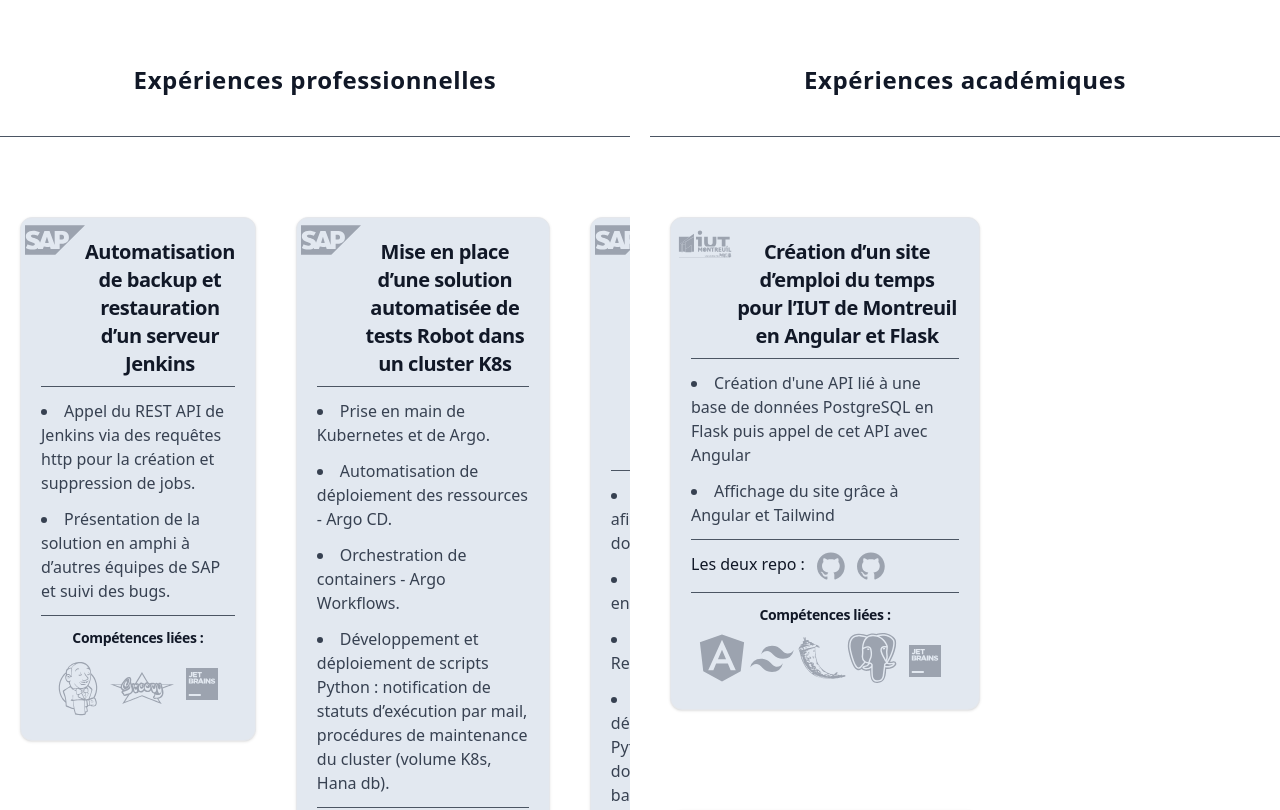
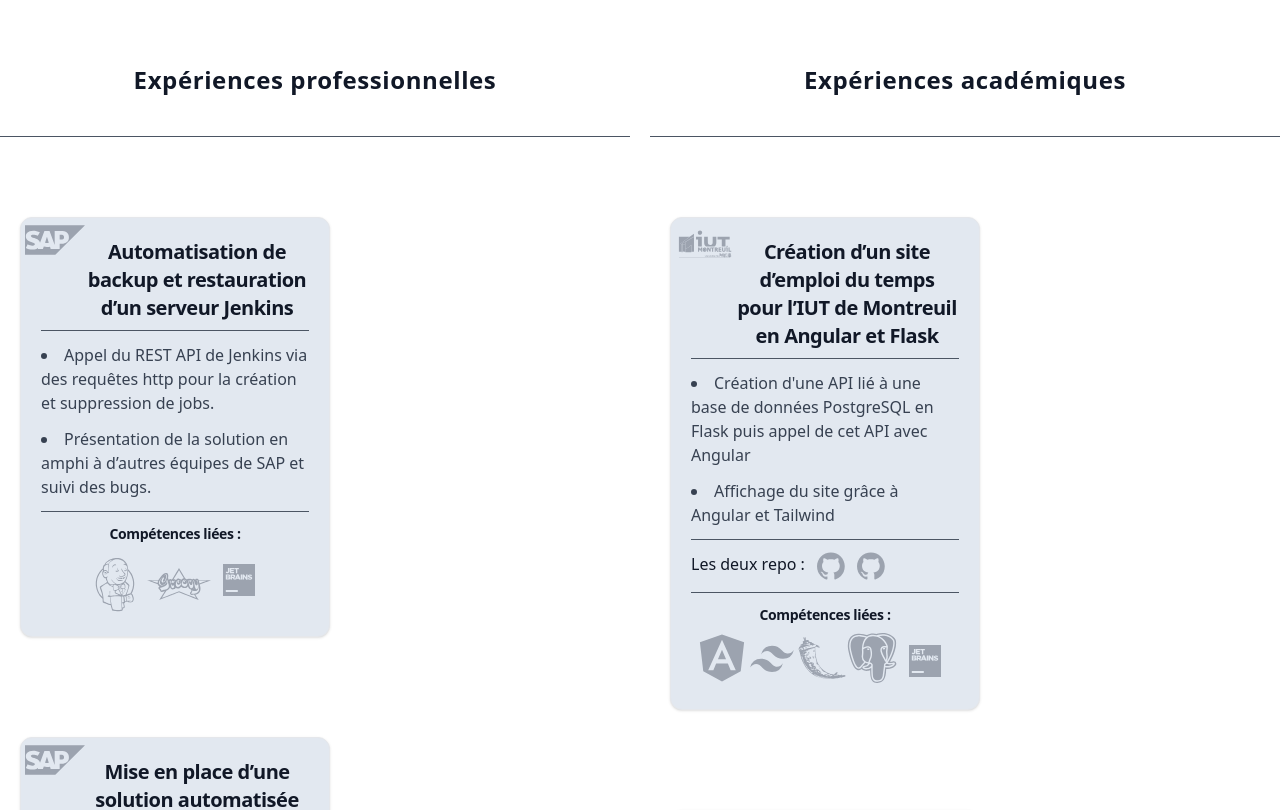
Before and after one commit to Armandpro12/Armandpro12.github.io, an Angular app: page / in a window 1280 px wide. Shown: the part 3240-4050 px from the top of the page. Built offline with nearby package versions, Linux system fonts and the light colour scheme.

Commit message:
fix display exp pro

```diff
--- a/src/app/pages/experiences-page/experiences-page.component.html
+++ b/src/app/pages/experiences-page/experiences-page.component.html
@@ -7,7 +7,7 @@
       <div class="mb-10 md:text-2xl text-xl font-bold text-gray-900 dark:text-white tracking-wide" #experiencesPro>
         Expériences professionnelles
       </div>
-      <div class="md:flex overflow-auto">
+      <div class="md:flex md:flex-wrap overflow-auto">
         <div class="w-fit">
         </div>
         <div class="block max-w-sm m-5 mt-20 h-fit md:max-w-[310px] p-5 bg-slate-200 rounded-xl shadow dark:bg-slate-800 border border-gray-200 dark:border-slate-700">
```
Also changed, not shown: 4 other files (tests, documents, lock files or other folders).
